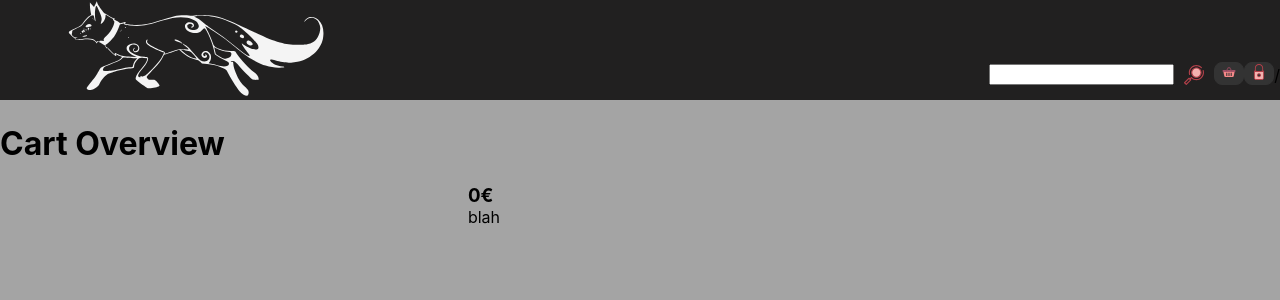
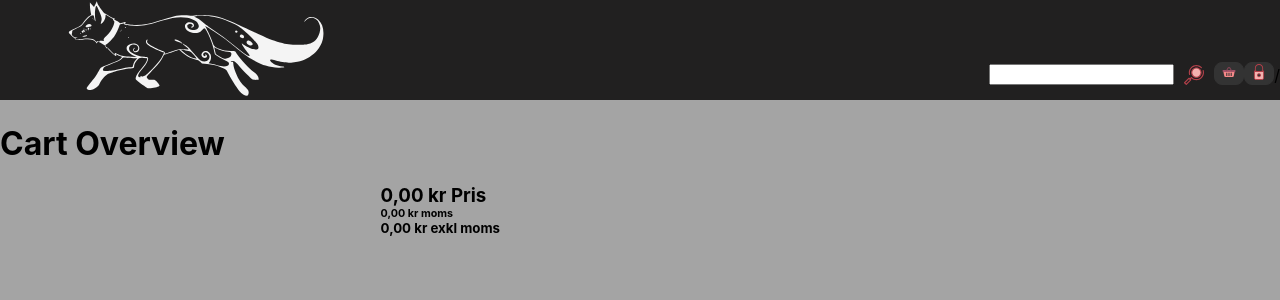
Before and after one commit to Lulu-Mews/store, a React (Create React App) app: page /cart in a window 1280 px wide. Shown: the top 300 px of the page. Built offline with nearby package versions, Linux system fonts and the light colour scheme.

Commit message:
modified vat/btw to swedish moms, added priceFormatter to manage currency, changes tax percentage from 21% to swedish 25% more value tax. I have added a total sum price, excluded tax sum and individual tax for all products in the cart.

```diff
--- a/src/component/ProductCart/Cart.css
+++ b/src/component/ProductCart/Cart.css
@@ -28,7 +28,9 @@
   display: flex;
   width: 500px;
   justify-content: space-between;
-  h3 {
+  h3,
+  h5,
+  h6 {
     margin: 0;
   }
 }
--- a/src/component/ProductCart/CartOverview.jsx
+++ b/src/component/ProductCart/CartOverview.jsx
@@ -3,7 +3,9 @@ import CartProduct from "./CartProduct";
 
 const CartOverview = () => {
   const [state] = useGetCarts();
-  console.log(state);
+  let totalPrice = 0;
+  let totalVat = 0;
+
   const productElements = state
     .filter((a, index) => {
       return state.indexOf(a) === index;
@@ -13,12 +15,18 @@ const CartOverview = () => {
       const amount = state.reduce((acc, localProduct) => {
         return localProduct.name === product.name ? acc + 1 : acc;
       }, 0);
+      totalPrice += product.price * amount;
+      totalVat += product.price * product.vat * amount;
       return <CartProduct product={product} amount={amount} />;
     });
 
-  const totalPriceSum = (acc, product) => {
-    return acc + product.price;
-  };
+  const priceFormatter = new Intl.NumberFormat("sv-SE", {
+    style: "currency",
+    currency: "SEK",
+  });
+  const vat = priceFormatter.format(totalVat);
+
+  const vatComponent = <h6>{vat} moms</h6>;
 
   return (
     <>
@@ -27,8 +35,9 @@ const CartOverview = () => {
       <div className="totalSum">
         <div>{productElements}</div>
         <div>
-          <h3>{state.reduce(totalPriceSum, 0)}€</h3>
-          blah
+          <h3>{priceFormatter.format(totalPrice + totalVat)} Pris</h3>
+          {vatComponent}
+          <h5>{priceFormatter.format(totalPrice)} exkl moms </h5>
         </div>
       </div>
     </>
--- a/src/component/ProductCart/CartProduct.jsx
+++ b/src/component/ProductCart/CartProduct.jsx
@@ -2,6 +2,20 @@ import { useGetCarts } from "../../context/cartContext";
 
 const CartProduct = ({ product, amount }) => {
   const [_, setState] = useGetCarts();
+
+  const priceFormatter = new Intl.NumberFormat("sv-SE", {
+    style: "currency",
+    currency: "SEK",
+  });
+  const vat = priceFormatter.format(product.price * product.vat);
+  const totalSum = priceFormatter.format(product.price + product.vat);
+
+  <h6>Total Pris {totalSum}</h6>;
+  const vatComponent = (
+    <h6>
+      Moms ({product.vat * 100}%) : {vat}
+    </h6>
+  );
 
   const addAmount = () => {
     setState((state) => [...state, product]);
@@ -30,7 +44,7 @@ const CartProduct = ({ product, amount }) => {
         {product.name}
       </div>
       <div className="priceActionContainer">
-        {product.price * amount}€
+        {priceFormatter.format(product.price * amount)}
         <div>
           <button
             className="detail__button"
--- a/src/component/ProductDetails/Detail.jsx
+++ b/src/component/ProductDetails/Detail.jsx
@@ -7,9 +7,15 @@ function Detail(item) {
     setState((state) => [...state, item]);
   };
 
+  const priceFormatter = new Intl.NumberFormat("sv-SE", {
+    style: "currency",
+    currency: "SEK",
+  });
+  const vat = priceFormatter.format(item.price * item.vat);
+
   const vatComponent = (
     <h6>
-      BTW/VAT ({item.vat * 100}%) : {item.price * item.vat}€
+      Moms ({item.vat * 100}%) : {vat}
     </h6>
   );
 
@@ -24,7 +30,8 @@ function Detail(item) {
           </div>
         </div>
         <div>
-          <h3>{item.price}€</h3>
+          <h3>{priceFormatter.format(item.price)}</h3>
+
           {item.vat && vatComponent}
           <button className="detail__button" onClick={clickHandler}>
             add to cart
--- a/src/data/products.json
+++ b/src/data/products.json
@@ -6,7 +6,7 @@
       "description": "This is a product",
       "details": "details",
       "price": 150,
-      "vat": 0.21,
+      "vat": 0.25,
       "images": ["/assets/products/pimg1.png"]
     },
     {
@@ -14,6 +14,7 @@
       "name": "product 2",
       "details": "details",
       "price": 499,
+      "vat": 0.25,
       "images": ["/assets/products/pimg2.png"]
     },
     {
@@ -21,6 +22,7 @@
       "name": "product 3",
       "details": "details",
       "price": 299,
+      "vat": 0.25,
       "images": ["/assets/products/pimg3.png"]
     },
     {
@@ -28,6 +30,7 @@
       "name": "product 4",
       "details": "details",
       "price": 199,
+      "vat": 0.25,
       "images": ["/assets/products/pimg4.png"]
     },
     {
@@ -35,6 +38,7 @@
       "name": "product 5",
       "details": "details",
       "price": 99,
+      "vat": 0.25,
       "images": ["/assets/products/pimg5.png"]
     },
     {
@@ -42,6 +46,7 @@
       "name": "product 6",
       "details": "details",
       "price": 19,
+      "vat": 0.25,
       "images": ["/assets/products/pimg6.png"]
     },
     {
@@ -49,6 +54,7 @@
       "name": "product 7",
       "details": "details",
       "price": 14.9,
+      "vat": 0.25,
       "images": ["/assets/products/pimg7.png"]
     },
     {
@@ -56,6 +62,7 @@
       "name": "product 8",
       "details": "details",
       "price": 29,
+      "vat": 0.25,
       "images": ["/assets/products/pimg8.png"]
     },
     {
@@ -63,6 +70,7 @@
       "name": "product 9",
       "details": "details",
       "price": 1799,
+      "vat": 0.25,
       "images": ["/assets/products/pimg9.png"]
     },
     {
@@ -70,6 +78,7 @@
       "name": "product 10",
       "details": "details",
       "price": 79,
+      "vat": 0.25,
       "images": ["/assets/products/pimg10.png"]
     },
     {
@@ -77,6 +86,7 @@
       "name": "product 11",
       "details": "details",
       "price": 259,
+      "vat": 0.25,
       "images": ["/assets/products/pimg11.png"]
     },
     {
@@ -84,6 +94,7 @@
       "name": "product 12",
       "details": "details",
       "price": 289,
+      "vat": 0.25,
       "images": ["/assets/products/pimg12.png"]
     }
   ]
```
